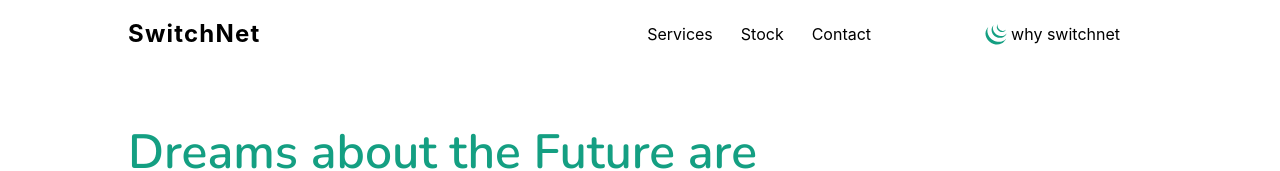
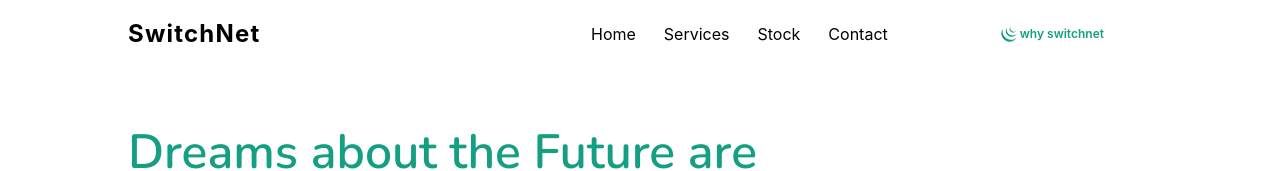
Before and after one commit to gymcode/switchnet-frontend, a React (Create React App) app: page / in a window 1280 px wide. Shown: the top 171 px of the page. Built offline with nearby package versions, Linux system fonts and the light colour scheme.

Commit message:
they killing themselves

```diff
--- a/src/navigation/header.js
+++ b/src/navigation/header.js
@@ -14,8 +14,11 @@ const Header = ()=>{
                         <div className="logo">
                             <a href="/" className="text-2xl tracking-wider text-black no-underline font-bold">SwitchNet</a>
                         </div>
-                        <div className="cursor-pointer relative pr-8 flex justify-center items-center">
+                        <div className="cursor-pointer relative pr-8 flex justify-end items-center">
                             <div className={"nav-inline"}>
+                                <li>
+                                    <Link to={"/"}>Home</Link>
+                                </li>
                                 <li>
                                     <Link to={"/services"}>Services</Link>
                                 </li>
@@ -27,8 +30,8 @@ const Header = ()=>{
                                 </li>
                             </div>
                             <div className={'pl-24 flex justify-center items-center'}>
-                                <span><DiJqueryLogo size={30} color="#149F82" /></span>
-                                <span className={""}>why switchnet</span>
+                                <span><DiJqueryLogo size={22} color="#149F82" /></span>
+                                <span className={"text-xs font-semibold pr-4"} style={{color: "#149F82"}}>why switchnet</span>
                             </div>
                         </div>
                     </div>
```
